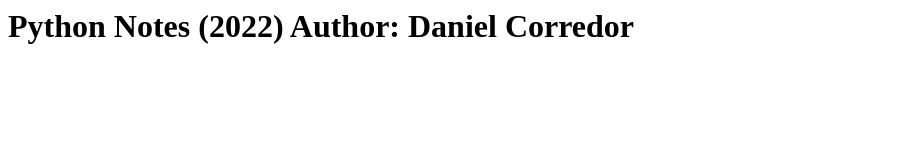
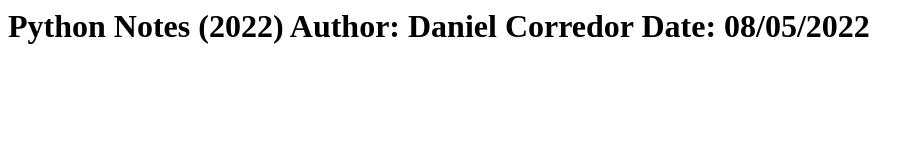
Before and after one commit to dannux/PythonNotes, a plain HTML site: page index.html in a window 1280 px wide. Shown: the whole page, without its empty margins (0-924 px from the left). Drawn offline with Linux system fonts and the light colour scheme.

Commit message:
date added

```diff
--- a/index.html
+++ b/index.html
@@ -1,4 +1,5 @@
 <H1>
 Python Notes (2022)
 Author: Daniel Corredor
+Date: 08/05/2022
 </H1>
```
